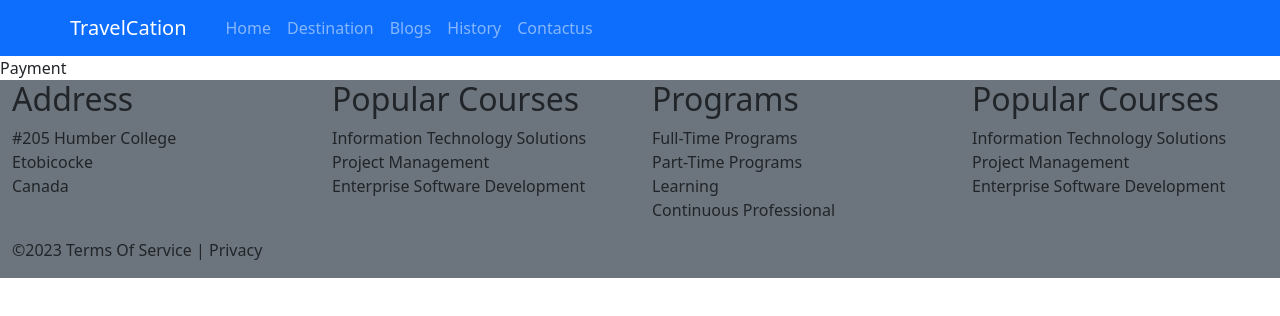
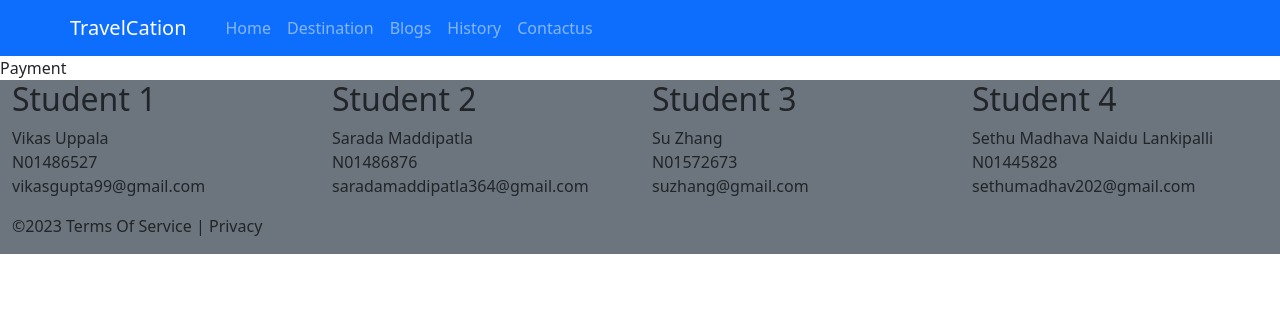
Before and after one commit to vks99/TravelWebsite, a React (Create React App) app in the folder travel-client/: page /Payment in a window 1280 px wide. Shown: the top 316 px of the page. Built offline with nearby package versions, Linux system fonts and the light colour scheme.

Commit message:
Updated Footer

```diff
--- a/travel-client/src/components/footer.tsx
+++ b/travel-client/src/components/footer.tsx
@@ -6,36 +6,35 @@ const Footer=()=>{
             <div className='container-fluid bg-secondary'>
                 <div className='row'>
                   <div className='col'>
-                      <h2>Address</h2>
+                      <h2>Student 1</h2>
                       <ul className='list-unstyled'>
-                          <li>#205 Humber College</li>
-                          <li> Etobicocke</li>
-                          <li>Canada</li>
+                          <li>Vikas Uppala</li>
+                          <li> N01486527</li>
+                          <li>vikasgupta99@gmail.com</li>
                       </ul>
                   </div>
                   <div className="col">
-                    <h2>Popular Courses</h2>
+                    <h2>Student 2</h2>
                     <ul className='list-unstyled'>
-                       <li>Information Technology Solutions</li>
-                       <li>Project Management</li>
-                       <li>Enterprise Software Development</li>
+                       <li>Sarada Maddipatla</li>
+                       <li>N01486876</li>
+                       <li>saradamaddipatla364@gmail.com</li>
                     </ul>
                   </div>
                   <div className="col">
-                    <h2>Programs</h2>
+                    <h2>Student 3</h2>
                     <ul className='list-unstyled'>
-                       <li>Full-Time Programs</li>
-                       <li>Part-Time Programs</li>
-                       <li>Learning</li>
-                       <li>Continuous Professional</li>
+                       <li>Su Zhang</li>
+                       <li>N01572673</li>
+                       <li>suzhang@gmail.com</li>
                     </ul>
                   </div>
                   <div className="col">
-                    <h2>Popular Courses</h2>
+                    <h2>Student 4</h2>
                     <ul className='list-unstyled'>
-                       <li>Information Technology Solutions</li>
-                       <li>Project Management</li>
-                       <li>Enterprise Software Development</li>
+                       <li>Sethu Madhava Naidu Lankipalli</li>
+                       <li>N01445828</li>
+                       <li>sethumadhav202@gmail.com</li>
                     </ul>
                   </div>
                 </div>
```
